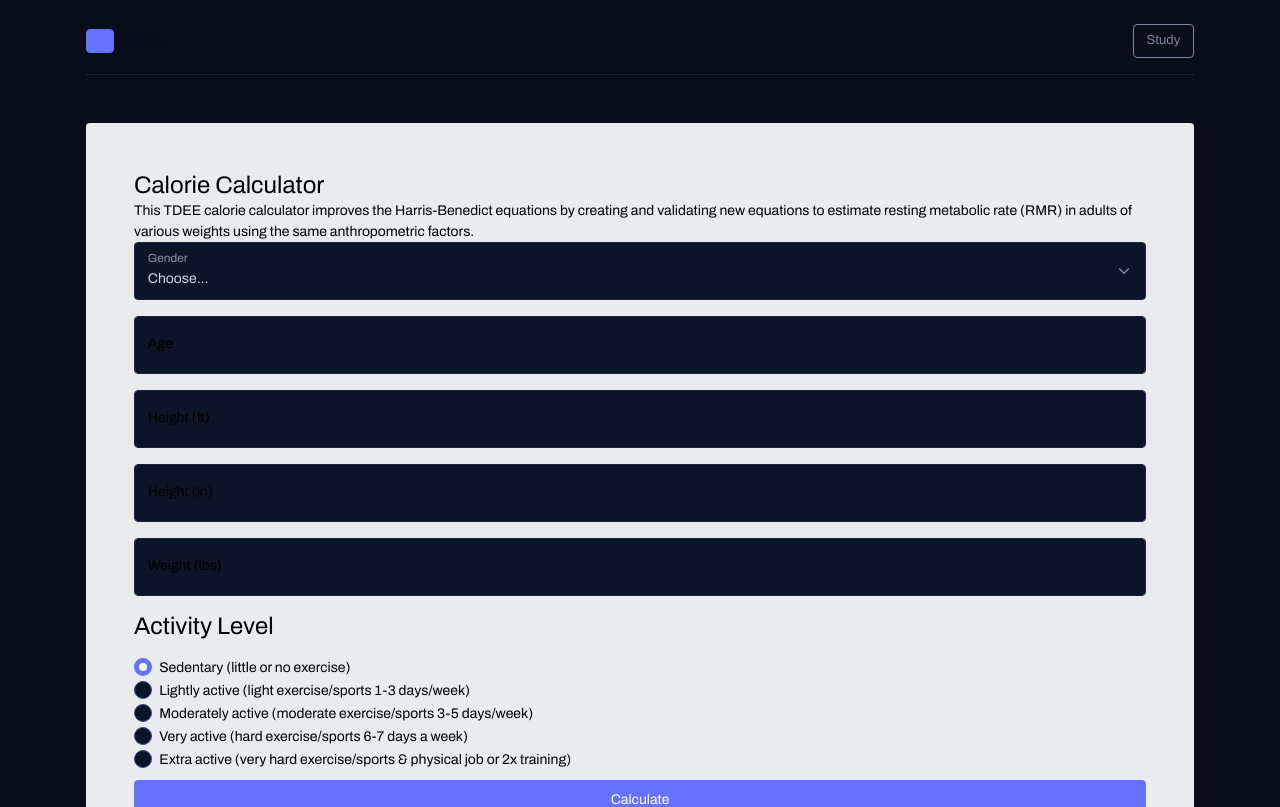
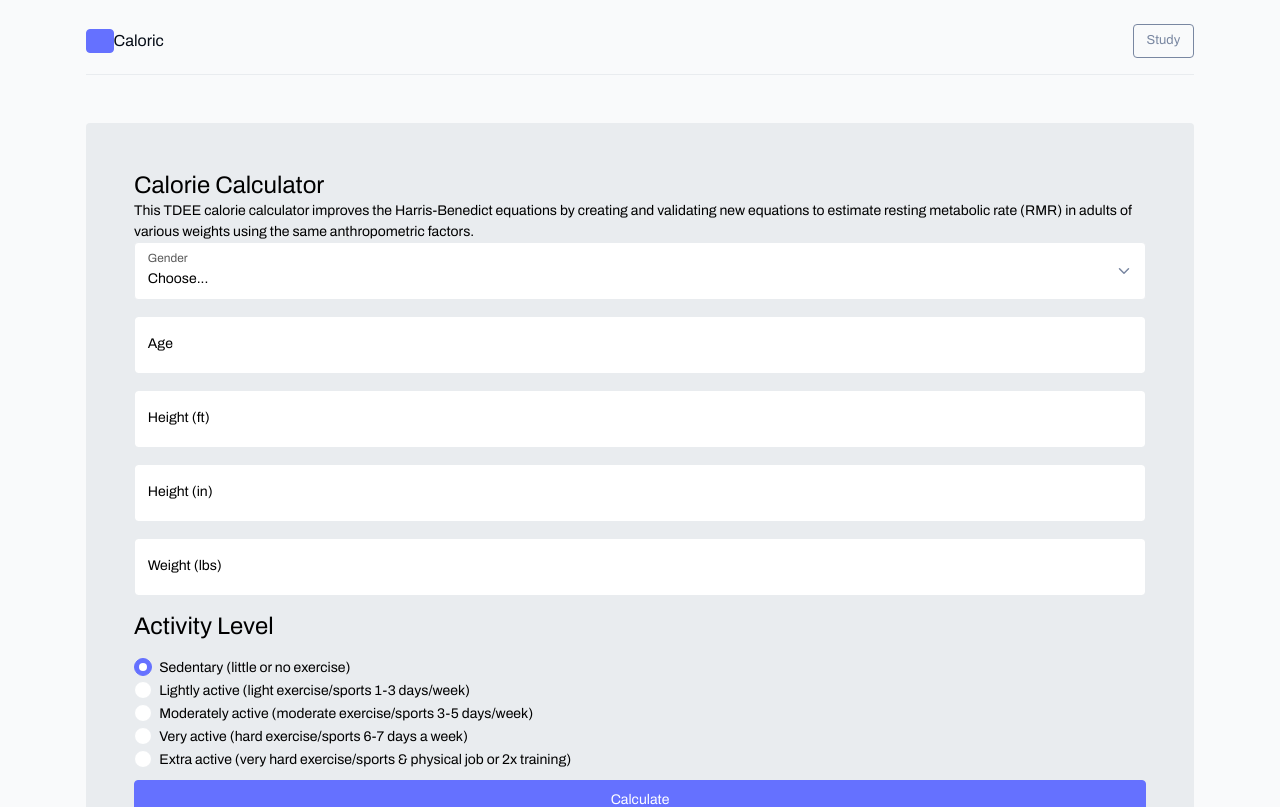
Before and after one commit to emiluzelac/caloric, a Next.js app: page / in a window 1280 px wide. Shown: the top 807 px of the page. Built offline with nearby package versions, Linux system fonts and the light colour scheme.

Commit message:
Light styles

```diff
--- a/src/styles/styles.scss
+++ b/src/styles/styles.scss
@@ -1,6 +1,6 @@
 @import url("https://fonts.googleapis.com/css2?family=Archivo:ital,wght@0,300;0,400;0,600;0,700;0,800;1,300;1,400;1,600;1,700;1,800");
 
-// Dark theme variables
+// Light theme variables
 
 // Bootstrap base colors
 $white: #fff !default;
@@ -110,8 +110,8 @@ $position-values: (
 // Body
 //
 // Settings for the `<body>` element.
-$body-bg: #070d19 !default;
-$body-color: #d0d6e1 !default;
+$body-bg: #f9fafb !default;
+$body-color: $black !default;
 
 // Links
 //
@@ -132,7 +132,7 @@ $grid-gutter-width: 1.5rem !default;
 // Define common padding and border radius sizes and more.
 
 // Border
-$border-color: #172340 !default;
+$border-color: $gray-200 !default;
 
 // Border Radiues
 $border-radius: 0.25rem !default;
@@ -182,9 +182,9 @@ $table-cell-padding-x: 0.85rem !default;
 $table-cell-padding-y-sm: 0.55rem !default;
 $table-cell-padding-x-sm: 0.55rem !default;
 
-$table-striped-bg: #080e1b !default;
-$table-active-bg: #050913 !default;
-$table-hover-bg: #080e1b !default;
+$table-striped-bg: $gray-200 !default;
+$table-active-bg: $gray-300 !default;
+$table-hover-bg: $gray-200 !default;
 
 $table-group-separator-color: $border-color;
 
@@ -233,10 +233,9 @@ $input-padding-y-xs: $input-btn-padding-y-xs !default;
 $input-padding-x-xs: $input-btn-padding-x-xs !default;
 $input-font-size-xs: $input-btn-font-size-xs !default;
 
-$input-bg: #0c1427 !default;
-$input-disabled-bg: lighten($input-bg, 5%) !default; // dark
+$input-bg: $white !default;
 $input-border-color: $border-color !default;
-$input-focus-border-color: lighten($border-color, 10%) !default;
+$input-focus-border-color: $gray-400 !default;
 
 $input-border-radius: $btn-border-radius !default;
 $input-border-radius-sm: $btn-border-radius-sm !default;
@@ -244,42 +243,23 @@ $input-border-radius-lg: $btn-border-radius-lg !default;
 
 // form-check
 $form-check-input-width: 1.3em !default;
-$form-check-input-border: 1px solid lighten($input-border-color, 20%) !default; // dark
-$form-check-input-focus-border: lighten(
-  $input-border-color,
-  25%
-) !default; // dark
 $form-check-input-border-radius: 0.15em !default;
-
-// Form switch
-$form-switch-color: lighten($input-bg, 60%) !default; // dark
-$form-switch-focus-color: lighten($input-bg, 65%) !default; // dark
 
 // Form select
 $form-select-indicator-color: $gray-600 !default;
 
 // Input-group
 $input-group-addon-padding-x: 0.563rem !default;
-$input-group-addon-bg: lighten($input-bg, 5%) !default;
-
-// Range
-$form-range-track-bg: lighten($input-bg, 5%) !default; // dark
+$input-group-addon-bg: $gray-100 !default;
 
 // Navs
-$nav-tabs-border-color: $border-color !default; // dark
-$nav-tabs-link-bg: transparent; // custom variable
-$nav-tabs-link-border-color: $border-color $border-color $nav-tabs-border-color; // custom variable
-$nav-tabs-link-active-bg: $input-bg !default;
-$nav-tabs-link-active-border-color: $border-color $border-color
-  $nav-tabs-link-active-bg !default; //dark
+$nav-tabs-link-bg: $gray-100; // custom variable
+$nav-tabs-link-border-color: $border-color $border-color $gray-300; // custom variable
+$nav-tabs-link-active-bg: $white;
 
 // Dropdowns
-$dropdown-font-size: 13px !default; // dark
-$dropdown-color: $body-color !default; // dark
-$dropdown-bg: $gray-900 !default; // dark
-$dropdown-border-color: $border-color;
-$dropdown-box-shadow: 0 0 10px 0 #060b15;
-$dropdown-link-color: $body-color !default; // dark
+$dropdown-border-color: #f2f4f9;
+$dropdown-box-shadow: 0 5px 10px 0 rgba(183, 192, 206, 0.2);
 
 // Pagination
 $pagination-padding-y: 0.469rem !default;
@@ -288,79 +268,49 @@ $pagination-padding-y-sm: 0.391rem !default;
 $pagination-padding-x-sm: 0.75rem !default;
 $pagination-padding-y-lg: 0.5rem !default;
 $pagination-padding-x-lg: 1.1rem !default;
-
-$pagination-color: $primary !default;
-$pagination-bg: $input-bg !default; // dark
-$pagination-border-color: $border-color !default; // dark
-
-$pagination-focus-bg: lighten($input-bg, 10%) !default; // dark
-
-$pagination-hover-bg: lighten($input-bg, 10%); // dark
-$pagination-hover-border-color: lighten($input-bg, 10%); // dark
-
-$pagination-active-bg: $primary !default;
-$pagination-active-border-color: $primary !default;
-
-$pagination-disabled-color: $gray-700 !default; // dark
-$pagination-disabled-bg: $input-bg !default; // dark
-$pagination-disabled-border-color: $border-color !default; // dark
+$pagination-color: $primary;
+$pagination-active-bg: $primary;
+$pagination-active-border-color: $primary;
 
 // Cards
-$card-box-shadow: 3px 0 10px 0 #060b15; // custom variable
+$card-box-shadow: 0 0 10px 0 rgba(183, 192, 206, 0.2); // custom variable
 $card-spacer-y: 1.5rem !default;
 $card-spacer-x: 1.5rem !default;
 $card-title-spacer-y: 0.875rem !default;
-$card-border-color: #172340 !default;
+$card-border-color: #f2f4f9 !default;
 $card-cap-padding-y: 0.875rem !default;
 $card-cap-padding-x: $card-spacer-x !default;
-$card-cap-bg: #0a1122 !default;
-$card-bg: #0c1427 !default; // dark
+$card-cap-bg: rgba($black, 0.01) !default;
 
 // Accordion
-$accordion-bg: $input-bg !default;
+$accordion-bg: $white !default;
 $accordion-border-color: $border-color !default;
 $accordion-icon-width: 0.875rem !default;
-$accordion-button-active-bg: lighten($input-bg, 5%) !default; // dark
 
 // Popovers
-$popover-bg: $input-bg !default; // dark
 $popover-border-color: $border-color !default;
-$popover-header-bg: lighten($input-bg, 5%) !default;
+$popover-header-bg: $gray-200 !default;
 
 // Badges
 $badge-font-size: 0.8em !default;
 $badge-font-weight: $font-weight-bold !default;
 
 // Modals
-$modal-content-bg: $input-bg !default; //dark
 $modal-content-border-color: $border-color !default;
 $modal-fade-transform: scale(0.8) !default;
 $modal-transition: transform 0.4s ease !default;
 // Modals
 
-// Progress bars
-$progress-bg: lighten($input-bg, 5%) !default; // dark
-
 // List group
-$list-group-color: $body-color !default; // dark
-$list-group-bg: $input-bg !default; // dark
-$list-group-border-color: $border-color !default; // dark
-
 $list-group-item-padding-y: 0.75rem !default;
 $list-group-item-padding-x: 1.25rem !default;
 
-$list-group-hover-bg: lighten($input-bg, 5%); // dark
-$list-group-action-color: $gray-400 !default; // dark
-
 // Close
 $btn-close-width: 0.8em !default;
-$btn-close-color: $text-muted !default;
-
-// Sidebar
-$sidebar-width-lg: 240px;
-$sidebar-folded-width: 70px;
+$btn-close-color: $black !default;
 
 // Navbar
 $navbar-height: 60px;
+$navbar-dark-bg: #0c1427;
 
 @import "bootstrap/scss/bootstrap.scss";
```
